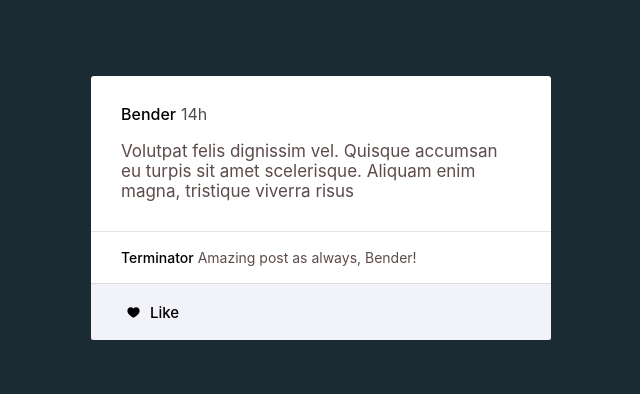
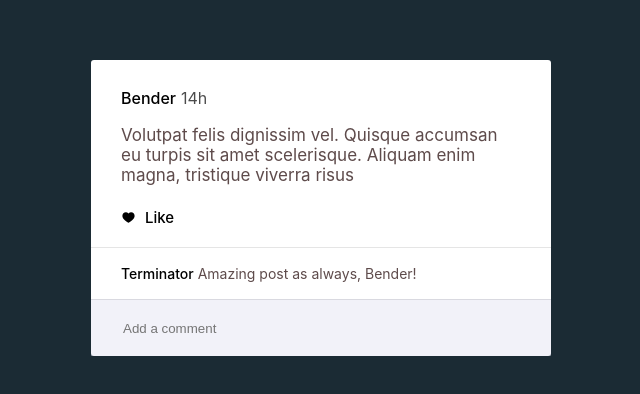
Before and after one commit to wunnle/js-practice3, a plain HTML site: page index.html in a window 1280 px wide. Shown: the part 172-566 px from the top of the page, without its empty margins (349-989 px from the left). Drawn offline with Linux system fonts and the light colour scheme.

Commit message:
added comment form

```diff
--- a/index.html
+++ b/index.html
@@ -17,17 +17,22 @@
     <div class="post-itself">
       <p>Volutpat felis dignissim vel. Quisque accumsan eu turpis sit amet scelerisque. Aliquam enim magna, tristique viverra risus</p>
     </div>
+    <div class="like-container">
+        <button>
+          <svg xmlns="http://www.w3.org/2000/svg" xmlns:xlink="http://www.w3.org/1999/xlink" version="1.1" x="0px" y="0px" viewBox="0 0 100 100" enable-background="new 0 0 100 100" xml:space="preserve"><g><path d="M50,70.716c-0.38,0-0.77-0.051-1.19-0.156c-0.153-0.042-0.265-0.084-0.376-0.131l-0.128-0.047   c-0.19-0.065-0.378-0.136-0.556-0.231c-0.217-0.116-22.235-12.008-22.235-25.671c0-8.663,6.026-15.195,14.018-15.195   c3.526,0,7.555,1.787,10.467,4.558c2.913-2.771,6.941-4.558,10.468-4.558c7.991,0,14.018,6.533,14.018,15.195   c0,13.663-22.018,25.555-22.24,25.674c-0.176,0.094-0.362,0.164-0.551,0.229c-0.006,0.002-0.103,0.035-0.108,0.038   c-0.13,0.056-0.242,0.098-0.359,0.13C50.771,70.665,50.381,70.716,50,70.716z"></path></g></svg>
+          <span class="like-label">Like</span>
+        </button>
+      </div>
     <div class="comments">
       <div class="comment">
         <span class="comment-username">Terminator</span>
         <span class="comment-itself">Amazing post as always, Bender!</span>
       </div>
     </div>
-    <div class="like-container">
-      <button>
-        <svg xmlns="http://www.w3.org/2000/svg" xmlns:xlink="http://www.w3.org/1999/xlink" version="1.1" x="0px" y="0px" viewBox="0 0 100 100" enable-background="new 0 0 100 100" xml:space="preserve"><g><path d="M50,70.716c-0.38,0-0.77-0.051-1.19-0.156c-0.153-0.042-0.265-0.084-0.376-0.131l-0.128-0.047   c-0.19-0.065-0.378-0.136-0.556-0.231c-0.217-0.116-22.235-12.008-22.235-25.671c0-8.663,6.026-15.195,14.018-15.195   c3.526,0,7.555,1.787,10.467,4.558c2.913-2.771,6.941-4.558,10.468-4.558c7.991,0,14.018,6.533,14.018,15.195   c0,13.663-22.018,25.555-22.24,25.674c-0.176,0.094-0.362,0.164-0.551,0.229c-0.006,0.002-0.103,0.035-0.108,0.038   c-0.13,0.056-0.242,0.098-0.359,0.13C50.771,70.665,50.381,70.716,50,70.716z"></path></g></svg>
-        <span class="like-label">Like</span>
-      </button>
+    <div class="comment-container">
+      <form>
+        <input type="text" placeholder="Add a comment">
+      </form>
     </div>
   </div>
 
--- a/style.css
+++ b/style.css
@@ -43,10 +43,33 @@ body {
 }
 
 .like-container {
+  margin-top: -5px;
+}
+
+.like-container, .comment-container {
+  padding: 0px 30px 10px;
+}
+
+.comment-container {
+  display: flex;
+  height: 40px;
+  background: rgba(223, 223, 239, 0.4);
   border-top: 1px solid rgba(0, 0, 0, 0.1);
-  padding-top: 8px;
   padding: 8px 30px 8px;
-  background: rgba(223, 223, 239, 0.4);
+
+}
+
+.comment-container form {
+  width: 100%;
+  height: 100%;
+  display: flex;
+}
+
+.comment-container input {
+  background: none;
+  border: none;
+  width: 100%;
+  outline: none;
 }
 
 .like-container button {
@@ -61,6 +84,7 @@ body {
   font-size: 14px;
   font-weight: 500;
   font-family: -apple-system,BlinkMacSystemFont,Segoe UI,Roboto,Helvetica,Arial,sans-serif;
+  margin-left: -5px;
 }
 
 .like-label {
@@ -77,7 +101,6 @@ body {
 .comments {
   padding: 17px 30px 17px;
   border-top: 1px solid rgba(0, 0, 0, 0.1);
-  margin-top: 30px;
 }
 
 .comment {
```
